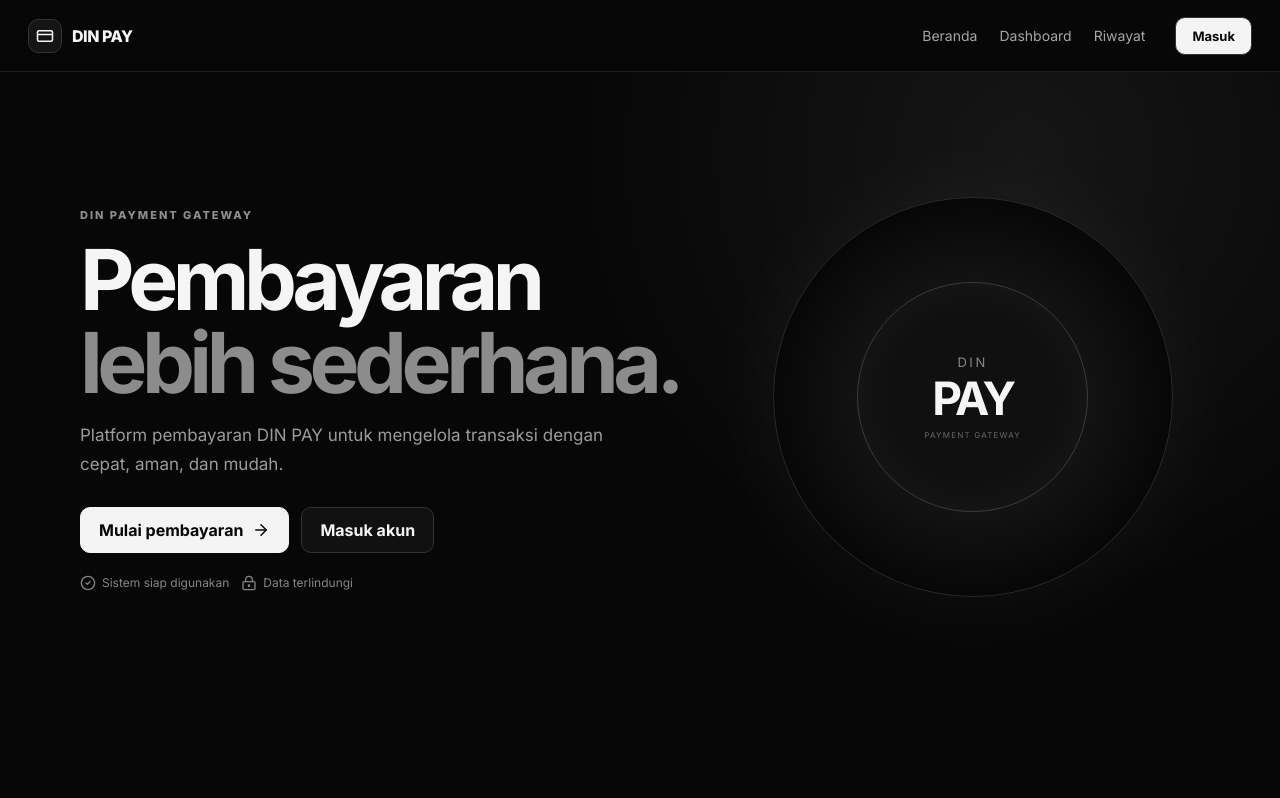
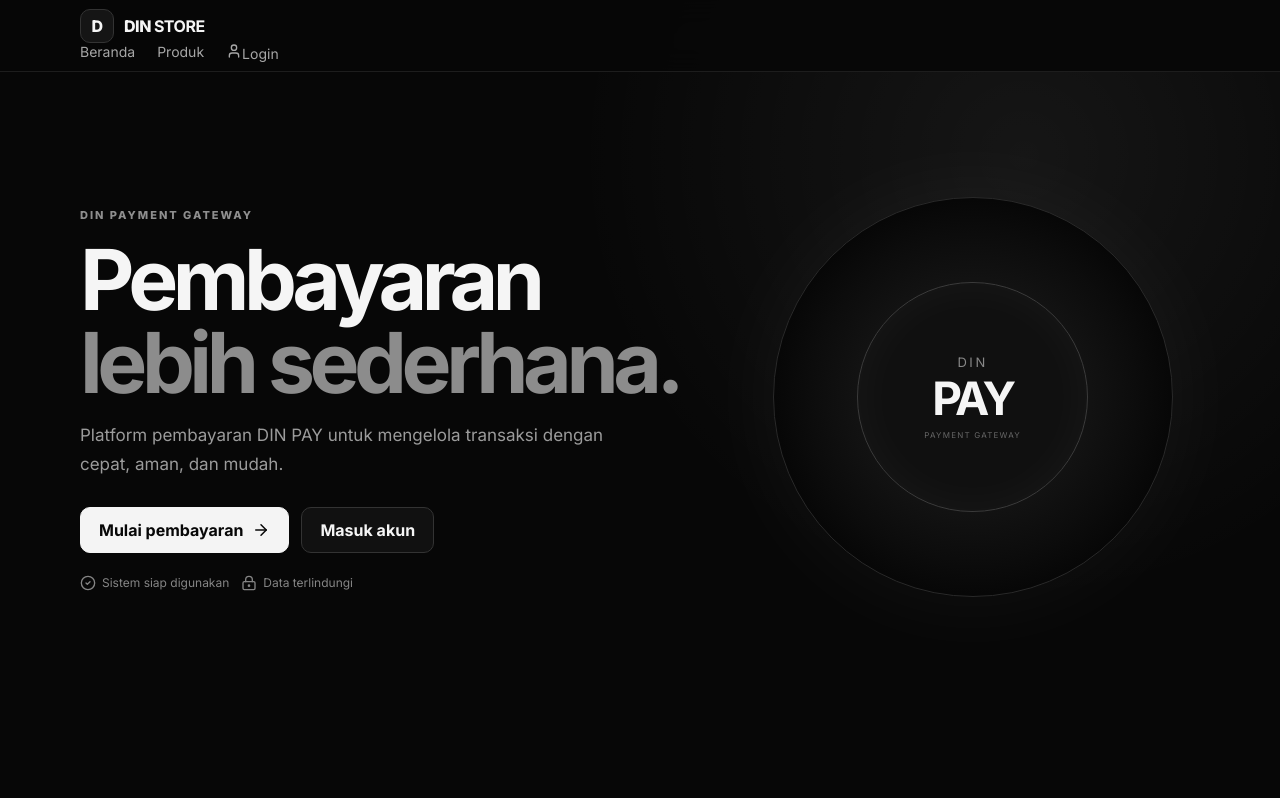
Before and after one commit to DINSTORE99/din-payment-bot, a React (Vite) app: page / in a window 1280 px wide. Shown: the top 798 px of the page. Built offline with nearby package versions, Linux system fonts and the light colour scheme; no server answers.

Commit message:
Update Navbar.jsx

```diff
--- a/src/components/Navbar.jsx
+++ b/src/components/Navbar.jsx
@@ -1,29 +1,148 @@
-import { Link } from "react-router-dom";
-import { CreditCard, Menu } from "lucide-react";
+import {
+  Menu,
+  X,
+  ShoppingBag,
+  User,
+} from "lucide-react";
+
+import { Link, useLocation } from "react-router-dom";
+import { useEffect, useState } from "react";
+import { supabase } from "../lib/supabase";
 
 export default function Navbar() {
+  const location = useLocation();
+
+  const [open, setOpen] = useState(false);
+  const [user, setUser] = useState(null);
+
+  useEffect(() => {
+    loadUser();
+
+    if (!supabase) return;
+
+    const {
+      data: { subscription },
+    } = supabase.auth.onAuthStateChange(
+      (_event, session) => {
+        setUser(session?.user || null);
+      }
+    );
+
+    return () => subscription.unsubscribe();
+  }, []);
+
+  async function loadUser() {
+    if (!supabase) return;
+
+    const {
+      data: { user },
+    } = await supabase.auth.getUser();
+
+    setUser(user);
+  }
+
+  function closeMenu() {
+    setOpen(false);
+  }
+
   return (
     <header className="navbar">
-      <Link to="/" className="brand">
-        <span className="brand-mark">
-          <CreditCard size={18} />
-        </span>
-        <span>DIN PAY</span>
-      </Link>
+      <div className="container nav-inner">
 
-      <nav className="nav-links">
-        <Link to="/">Beranda</Link>
-        <Link to="/dashboard">Dashboard</Link>
-        <Link to="/history">Riwayat</Link>
-      </nav>
+        <Link
+          to="/"
+          className="brand"
+          onClick={closeMenu}
+        >
+          <span className="brand-mark">
+            D
+          </span>
 
-      <Link to="/login" className="nav-button">
-        Masuk
-      </Link>
+          <span>
+            DIN <strong>STORE</strong>
+          </span>
+        </Link>
 
-      <button className="mobile-menu" aria-label="Menu">
-        <Menu size={21} />
-      </button>
+        <button
+          className="mobile-menu"
+          onClick={() => setOpen(!open)}
+          type="button"
+        >
+          {open ? (
+            <X size={22} />
+          ) : (
+            <Menu size={22} />
+          )}
+        </button>
+
+        <nav
+          className={`nav-links ${
+            open ? "nav-open" : ""
+          }`}
+        >
+          <Link
+            to="/"
+            className={
+              location.pathname === "/"
+                ? "active"
+                : ""
+            }
+            onClick={closeMenu}
+          >
+            Beranda
+          </Link>
+
+          <Link
+            to="/products"
+            className={
+              location.pathname === "/products"
+                ? "active"
+                : ""
+            }
+            onClick={closeMenu}
+          >
+            Produk
+          </Link>
+
+          {user && (
+            <>
+              <Link
+                to="/dashboard"
+                onClick={closeMenu}
+              >
+                Dashboard
+              </Link>
+
+              <Link
+                to="/orders"
+                onClick={closeMenu}
+              >
+                Pesanan
+              </Link>
+            </>
+          )}
+
+          {user ? (
+            <Link
+              to="/dashboard"
+              className="nav-account"
+              onClick={closeMenu}
+            >
+              <User size={16} />
+              Akun
+            </Link>
+          ) : (
+            <Link
+              to="/login"
+              className="nav-account"
+              onClick={closeMenu}
+            >
+              <User size={16} />
+              Login
+            </Link>
+          )}
+        </nav>
+      </div>
     </header>
   );
 }
```
